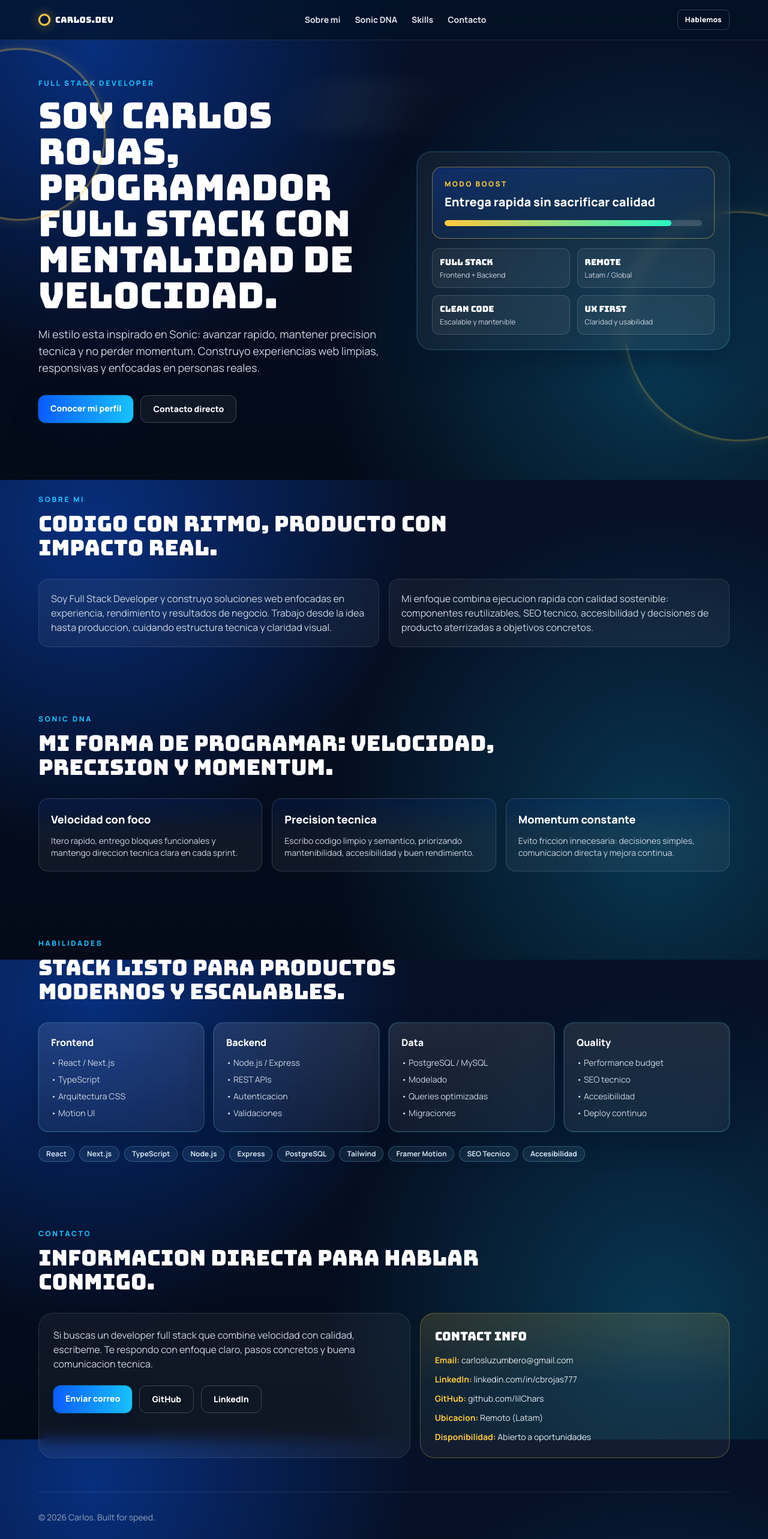
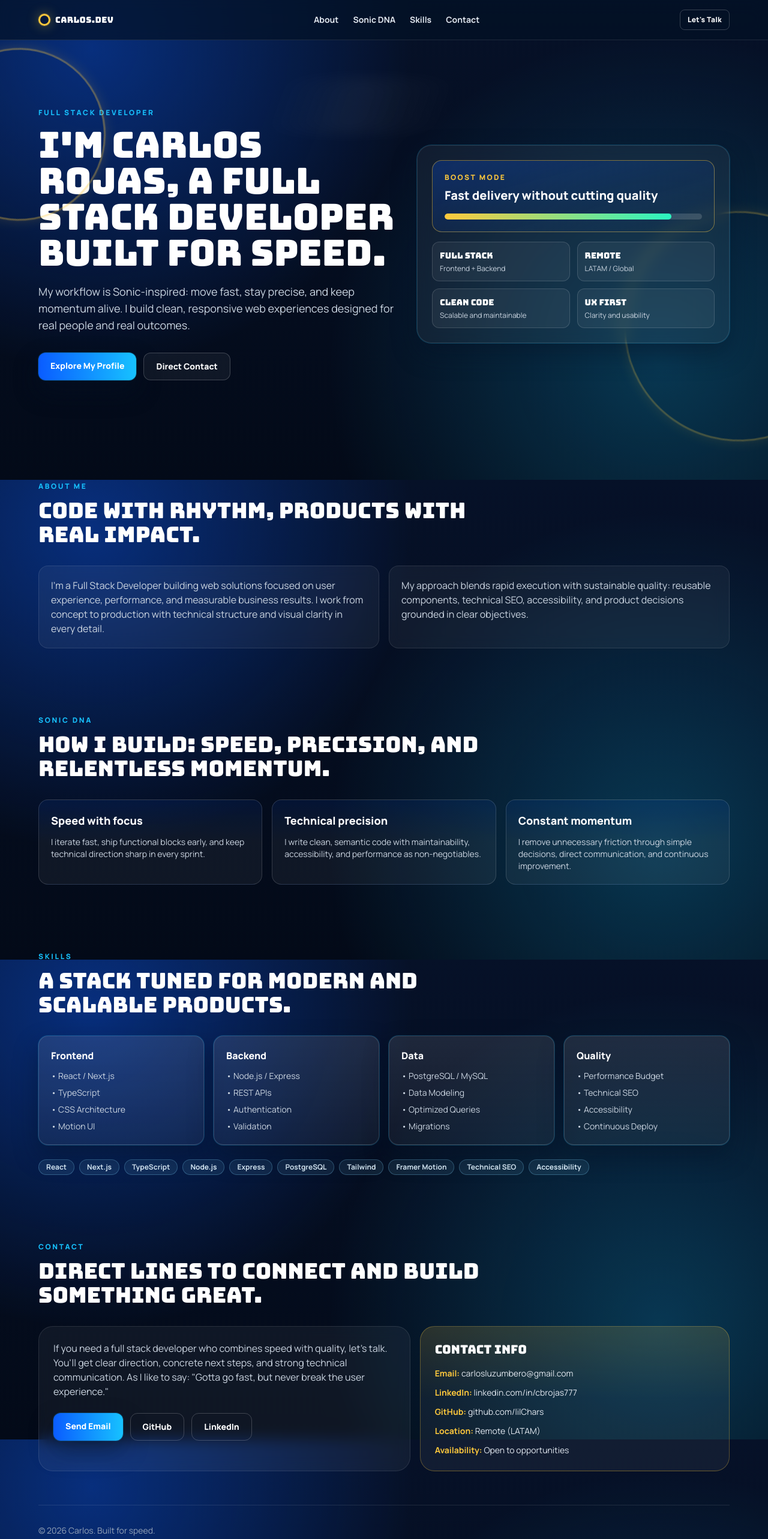
Before and after one commit to lilChars/sonicWP, a React (Vite) app: page / in a window 1280 px wide. Shown: the top 2566 px of the page at 60% size. Built offline with nearby package versions, Linux system fonts and the light colour scheme.

Commit message:
feat: convert portfolio copy to English sonic-style voice

```diff
--- a/index.html
+++ b/index.html
@@ -1,22 +1,22 @@
 <!doctype html>
-<html lang="es">
+<html lang="en">
   <head>
     <meta charset="UTF-8" />
     <meta name="viewport" content="width=device-width, initial-scale=1.0" />
     <title>Carlos Rojas | Full Stack Developer</title>
     <meta
       name="description"
-      content="Landing one-page de Carlos Rojas, Full Stack Developer. Velocidad, rendimiento y diseno cuidado para productos web modernos."
+      content="One-page landing for Carlos Rojas, Full Stack Developer. Speed, performance, and premium design for modern web products."
     />
     <meta name="theme-color" content="#0A5CFF" />
 
     <meta property="og:title" content="Carlos Rojas | Full Stack Developer" />
-    <meta property="og:description" content="Portfolio one-page de Carlos Rojas inspirado en velocidad y precision." />
+    <meta property="og:description" content="A one-page portfolio by Carlos Rojas inspired by speed, precision, and momentum." />
     <meta property="og:type" content="website" />
     <meta property="og:url" content="https://sonicrojas.dev/" />
     <meta name="twitter:card" content="summary_large_image" />
     <meta name="twitter:title" content="Carlos Rojas | Full Stack Developer" />
-    <meta name="twitter:description" content="Landing one-page de Carlos Rojas inspirada en velocidad, rendimiento y diseno UI premium." />
+    <meta name="twitter:description" content="One-page landing by Carlos Rojas inspired by speed, performance, and premium UI craft." />
     <link rel="canonical" href="https://sonicrojas.dev/" />
 
     <link rel="preconnect" href="https://fonts.googleapis.com" />
--- a/src/App.jsx
+++ b/src/App.jsx
@@ -13,19 +13,19 @@ const reveal = {
 const skillBlocks = [
   {
     title: "Frontend",
-    items: ["React / Next.js", "TypeScript", "Arquitectura CSS", "Motion UI"]
+    items: ["React / Next.js", "TypeScript", "CSS Architecture", "Motion UI"]
   },
   {
     title: "Backend",
-    items: ["Node.js / Express", "REST APIs", "Autenticacion", "Validaciones"]
+    items: ["Node.js / Express", "REST APIs", "Authentication", "Validation"]
   },
   {
     title: "Data",
-    items: ["PostgreSQL / MySQL", "Modelado", "Queries optimizadas", "Migraciones"]
+    items: ["PostgreSQL / MySQL", "Data Modeling", "Optimized Queries", "Migrations"]
   },
   {
     title: "Quality",
-    items: ["Performance budget", "SEO tecnico", "Accesibilidad", "Deploy continuo"]
+    items: ["Performance Budget", "Technical SEO", "Accessibility", "Continuous Deploy"]
   }
 ];
 
@@ -60,7 +60,7 @@ export default function App() {
         href="#main"
         className="sr-only focus:not-sr-only focus:fixed focus:left-4 focus:top-4 focus:z-50 focus:rounded-md focus:bg-white focus:px-3 focus:py-2 focus:text-black"
       >
-        Saltar al contenido
+        Skip to content
       </a>
 
       <div className="pointer-events-none fixed inset-0 overflow-hidden" aria-hidden="true">
@@ -76,10 +76,10 @@ export default function App() {
             <span className="font-display text-sm tracking-wide">Carlos.dev</span>
           </a>
           <ul className="hidden items-center gap-6 text-sm font-bold text-slate-200 md:flex">
-            <li><a className="hover:text-white" href="#about" onClick={closeMenu}>Sobre mi</a></li>
+            <li><a className="hover:text-white" href="#about" onClick={closeMenu}>About</a></li>
             <li><a className="hover:text-white" href="#dna" onClick={closeMenu}>Sonic DNA</a></li>
             <li><a className="hover:text-white" href="#skills" onClick={closeMenu}>Skills</a></li>
-            <li><a className="hover:text-white" href="#contact" onClick={closeMenu}>Contacto</a></li>
+            <li><a className="hover:text-white" href="#contact" onClick={closeMenu}>Contact</a></li>
           </ul>
           <button
             type="button"
@@ -94,7 +94,7 @@ export default function App() {
             href="#contact"
             className="hidden rounded-lg border border-white/20 px-3 py-2 text-xs font-extrabold tracking-wide text-white hover:border-skyPulse md:inline-flex"
           >
-            Hablemos
+            Let's Talk
           </a>
         </nav>
         <motion.div
@@ -107,10 +107,10 @@ export default function App() {
           className="mx-auto w-[92%] max-w-6xl overflow-hidden md:hidden"
         >
           <ul className="mb-3 space-y-2 rounded-2xl border border-white/10 bg-white/5 p-3 text-sm font-bold text-slate-100">
-            <li><a className="block rounded-lg px-3 py-2 hover:bg-white/10" href="#about" onClick={closeMenu}>Sobre mi</a></li>
+            <li><a className="block rounded-lg px-3 py-2 hover:bg-white/10" href="#about" onClick={closeMenu}>About</a></li>
             <li><a className="block rounded-lg px-3 py-2 hover:bg-white/10" href="#dna" onClick={closeMenu}>Sonic DNA</a></li>
             <li><a className="block rounded-lg px-3 py-2 hover:bg-white/10" href="#skills" onClick={closeMenu}>Skills</a></li>
-            <li><a className="block rounded-lg px-3 py-2 hover:bg-white/10" href="#contact" onClick={closeMenu}>Contacto</a></li>
+            <li><a className="block rounded-lg px-3 py-2 hover:bg-white/10" href="#contact" onClick={closeMenu}>Contact</a></li>
           </ul>
         </motion.div>
       </header>
@@ -125,24 +125,24 @@ export default function App() {
           >
             <p className="mb-4 text-xs font-extrabold tracking-[0.22em] text-skyPulse">FULL STACK DEVELOPER</p>
             <h1 className="max-w-[14ch] font-display text-4xl leading-[1.06] text-white sm:text-5xl lg:text-6xl">
-              Soy Carlos Rojas, programador full stack con mentalidad de velocidad.
+              I'm Carlos Rojas, a full stack developer built for speed.
             </h1>
             <p className="mt-5 max-w-2xl text-base text-slate-300 sm:text-lg">
-              Mi estilo esta inspirado en Sonic: avanzar rapido, mantener precision tecnica y no perder momentum.
-              Construyo experiencias web limpias, responsivas y enfocadas en personas reales.
+              My workflow is Sonic-inspired: move fast, stay precise, and keep momentum alive.
+              I build clean, responsive web experiences designed for real people and real outcomes.
             </p>
             <div className="mt-8 flex flex-wrap gap-3">
               <a
                 href="#about"
                 className="speed-sheen rounded-xl bg-gradient-to-r from-cobalt to-skyPulse px-5 py-3 text-sm font-extrabold text-white shadow-neon"
               >
-                Conocer mi perfil
+                Explore My Profile
               </a>
               <a
                 href="#contact"
                 className="rounded-xl border border-white/20 bg-white/5 px-5 py-3 text-sm font-extrabold text-white hover:border-ringGold"
               >
-                Contacto directo
+                Direct Contact
               </a>
             </div>
           </motion.div>
@@ -155,8 +155,8 @@ export default function App() {
             className="glass rounded-3xl p-6 shadow-neon"
           >
             <div className="rounded-2xl border border-ringGold/45 bg-gradient-to-br from-cobalt/25 via-cobalt/10 to-transparent p-5">
-              <p className="text-xs font-extrabold tracking-[0.2em] text-ringGold">MODO BOOST</p>
-              <p className="mt-2 text-xl font-extrabold text-white">Entrega rapida sin sacrificar calidad</p>
+              <p className="text-xs font-extrabold tracking-[0.2em] text-ringGold">BOOST MODE</p>
+              <p className="mt-2 text-xl font-extrabold text-white">Fast delivery without cutting quality</p>
               <div className="mt-4 h-2.5 w-full overflow-hidden rounded-full bg-white/15">
                 <motion.div
                   initial={{ width: "0%" }}
@@ -167,13 +167,12 @@ export default function App() {
                 />
               </div>
             </div>
-
             <div className="mt-4 grid grid-cols-2 gap-3">
               {[
                 ["Full Stack", "Frontend + Backend"],
-                ["Remote", "Latam / Global"],
-                ["Clean Code", "Escalable y mantenible"],
-                ["UX First", "Claridad y usabilidad"]
+                ["Remote", "LATAM / Global"],
+                ["Clean Code", "Scalable and maintainable"],
+                ["UX First", "Clarity and usability"]
               ].map(([k, v]) => (
                 <article key={k} className="rounded-xl border border-white/15 bg-white/5 p-3">
                   <h3 className="font-display text-sm text-white">{k}</h3>
@@ -192,15 +191,16 @@ export default function App() {
           viewport={{ once: true, amount: 0.2 }}
           className="py-14"
         >
-          <SectionTitle eyebrow="SOBRE MI" title="Codigo con ritmo, producto con impacto real." />
+          <SectionTitle eyebrow="ABOUT ME" title="Code with rhythm, products with real impact." />
           <div className="grid gap-4 md:grid-cols-2">
             <p className="glass rounded-2xl p-5 text-slate-300">
-              Soy Full Stack Developer y construyo soluciones web enfocadas en experiencia, rendimiento y resultados de negocio.
-              Trabajo desde la idea hasta produccion, cuidando estructura tecnica y claridad visual.
+              I'm a Full Stack Developer building web solutions focused on user experience, performance,
+              and measurable business results. I work from concept to production with technical structure
+              and visual clarity in every detail.
             </p>
             <p className="glass rounded-2xl p-5 text-slate-300">
-              Mi enfoque combina ejecucion rapida con calidad sostenible: componentes reutilizables, SEO tecnico, accesibilidad y
-              decisiones de producto aterrizadas a objetivos concretos.
+              My approach blends rapid execution with sustainable quality: reusable components,
+              technical SEO, accessibility, and product decisions grounded in clear objectives.
             </p>
           </div>
         </motion.section>
@@ -213,20 +213,20 @@ export default function App() {
           viewport={{ once: true, amount: 0.2 }}
           className="py-14"
         >
-          <SectionTitle eyebrow="SONIC DNA" title="Mi forma de programar: velocidad, precision y momentum." />
+          <SectionTitle eyebrow="SONIC DNA" title="How I build: speed, precision, and relentless momentum." />
           <div className="grid gap-4 md:grid-cols-3">
             {[
               {
-                title: "Velocidad con foco",
-                text: "Itero rapido, entrego bloques funcionales y mantengo direccion tecnica clara en cada sprint."
+                title: "Speed with focus",
+                text: "I iterate fast, ship functional blocks early, and keep technical direction sharp in every sprint."
               },
               {
-                title: "Precision tecnica",
-                text: "Escribo codigo limpio y semantico, priorizando mantenibilidad, accesibilidad y buen rendimiento."
+                title: "Technical precision",
+                text: "I write clean, semantic code with maintainability, accessibility, and performance as non-negotiables."
               },
               {
-                title: "Momentum constante",
-                text: "Evito friccion innecesaria: decisiones simples, comunicacion directa y mejora continua."
+                title: "Constant momentum",
+                text: "I remove unnecessary friction through simple decisions, direct communication, and continuous improvement."
               }
             ].map((item) => (
               <article
@@ -248,7 +248,7 @@ export default function App() {
           viewport={{ once: true, amount: 0.2 }}
           className="py-14"
         >
-          <SectionTitle eyebrow="HABILIDADES" title="Stack listo para productos modernos y escalables." />
+          <SectionTitle eyebrow="SKILLS" title="A stack tuned for modern and scalable products." />
           <div className="grid gap-4 sm:grid-cols-2 xl:grid-cols-4">
             {skillBlocks.map((block) => (
               <article
@@ -274,8 +274,8 @@ export default function App() {
               "PostgreSQL",
               "Tailwind",
               "Framer Motion",
-              "SEO Tecnico",
-              "Accesibilidad"
+              "Technical SEO",
+              "Accessibility"
             ].map((tag) => (
               <span key={tag} className="rounded-full border border-sky-300/30 bg-sky-300/10 px-3 py-1 text-xs font-bold text-sky-100">
                 {tag}
@@ -292,16 +292,17 @@ export default function App() {
           viewport={{ once: true, amount: 0.2 }}
           className="py-14"
         >
-          <SectionTitle eyebrow="CONTACTO" title="Informacion directa para hablar conmigo." />
+          <SectionTitle eyebrow="CONTACT" title="Direct lines to connect and build something great." />
           <div className="grid gap-4 lg:grid-cols-[1.2fr_1fr]">
             <div className="glass rounded-3xl p-6">
               <p className="max-w-3xl text-slate-300">
-                Si buscas un developer full stack que combine velocidad con calidad, escribeme.
-                Te respondo con enfoque claro, pasos concretos y buena comunicacion tecnica.
+                If you need a full stack developer who combines speed with quality, let's talk.
+                You'll get clear direction, concrete next steps, and strong technical communication.
+                As I like to say: "Gotta go fast, but never break the user experience."
               </p>
               <div className="mt-6 flex flex-wrap gap-3">
                 <a href="mailto:carlosluzumbero@gmail.com" className="rounded-xl bg-gradient-to-r from-cobalt to-skyPulse px-5 py-3 text-sm font-extrabold text-white shadow-neon">
-                  Enviar correo
+                  Send Email
                 </a>
                 <a href="https://github.com/lilChars" target="_blank" rel="noreferrer" className="rounded-xl border border-white/20 px-5 py-3 text-sm font-extrabold text-white">
                   GitHub
@@ -318,8 +319,8 @@ export default function App() {
                 <li><span className="font-bold text-ringGold">Email:</span> carlosluzumbero@gmail.com</li>
                 <li><span className="font-bold text-ringGold">LinkedIn:</span> linkedin.com/in/cbrojas777</li>
                 <li><span className="font-bold text-ringGold">GitHub:</span> github.com/lilChars</li>
-                <li><span className="font-bold text-ringGold">Ubicacion:</span> Remoto (Latam)</li>
-                <li><span className="font-bold text-ringGold">Disponibilidad:</span> Abierto a oportunidades</li>
+                <li><span className="font-bold text-ringGold">Location:</span> Remote (LATAM)</li>
+                <li><span className="font-bold text-ringGold">Availability:</span> Open to opportunities</li>
               </ul>
             </aside>
           </div>
```
